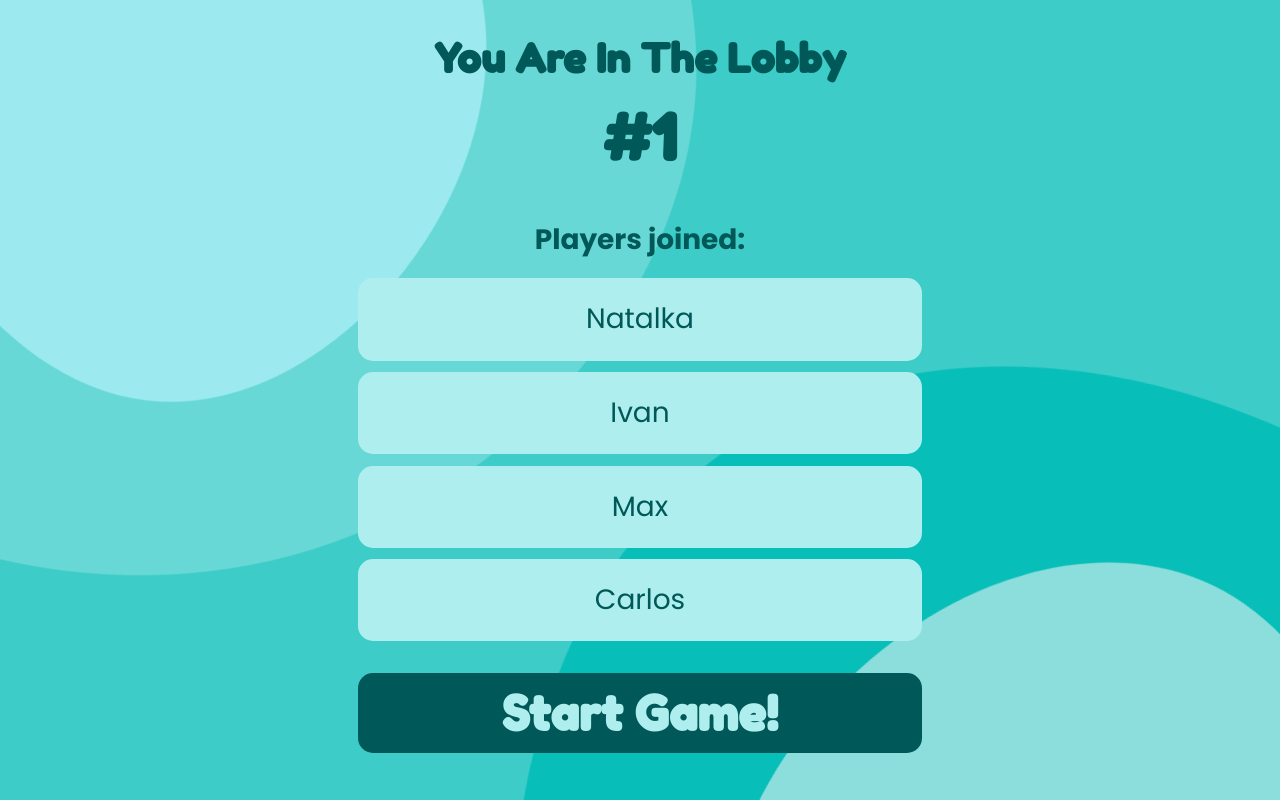
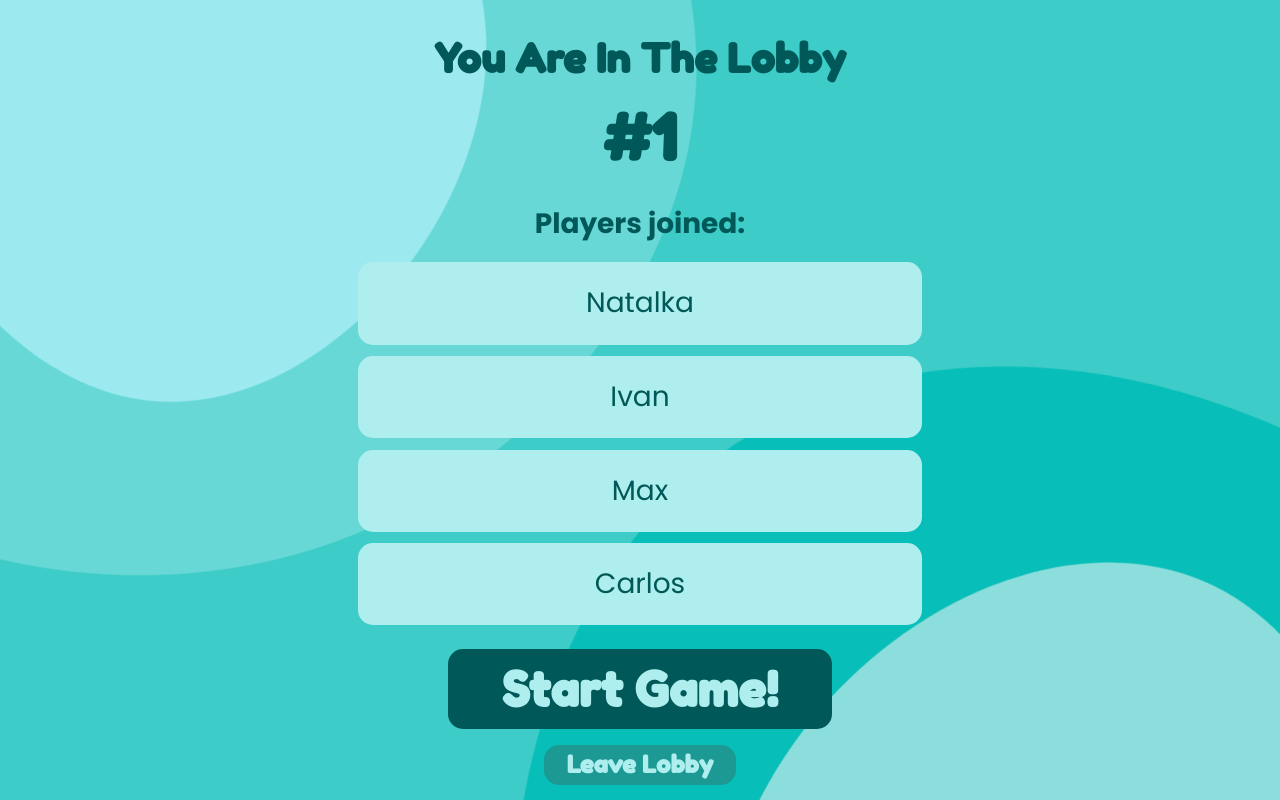
Before and after one commit to Reymer249/music-roulette, a Django app: page /lobby/1/ in a window 1280 px wide. Run offline with Django 4.2, Linux system fonts and the light colour scheme; some libraries are stand-ins or nearby versions.

Commit message:
buttons in lobby_page,lobbyselect_page

```diff
--- a/game/templates/lobby_page/index.html
+++ b/game/templates/lobby_page/index.html
@@ -63,7 +63,7 @@ h2{
     color: rgb(1, 88, 88);
 }
 h3{
-    margin-top: 0vh;
+    margin-top: -2vh;
     font-size: 3.5vmin;
     text-align: center;
     font-family: 'Poppins', sans-serif;
@@ -97,15 +97,36 @@ ul{
     align-items: center;
     justify-content: center;
 }
-button{
-    /*margin-left: 34.4%;*/
-    margin-top: -2vh;
+.buttons{
+    position: relative;
+    margin-top: 0vh;
+    box-sizing:border-box;
+    display: flex;
+    flex-direction: column;
+    align-items: center;
+    justify-content: center;
+}
+.start_button{
+    margin-top: -3vh;
     border: hidden;
     font-family: 'Fredoka One', "Times New Roman", Times, serif;
     font-size: 6vmin;
     background: rgb(1, 88, 88);
-    width: 44vw;
+    width: 30vw;
     height: 10vh;
+    color: paleturquoise;
+    font-weight: bold;
+    border-radius: 15px;
+    transition: .5s;
+}
+.leave_button{
+    margin-top: 2vh;
+    border: hidden;
+    font-family: 'Fredoka One', "Times New Roman", Times, serif;
+    font-size: 3vmin;
+    background: rgb(28, 153, 147);
+    width: 15vw;
+    height: 5vh;
     color: paleturquoise;
     font-weight: bold;
     border-radius: 15px;
@@ -133,6 +154,8 @@ div{
     {% else %}
         <p>Waiting for players to join</p>
     {% endif %}
-    <button onclick="location.href='/lobby/{{ lobby_id }}/question/';">Start Game!</button>
-
+    <div class="buttons">
+        <button class = "start_button" onclick="location.href='/lobby/{{ lobby_id }}/question/';">Start Game!</button>
+        <button class = "leave_button" onclick="location.href='/lobby/lobbyselect/';">Leave Lobby</button>
+    </div>
 {% endblock %}
```
Also changed, not shown: game/templates/lobbyselect_page/index.html (+17 -4 lines).
